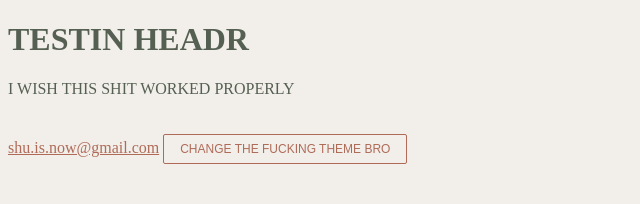
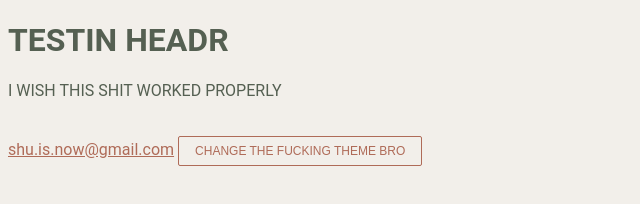
Before and after one commit to shaqsh/shaqshfunhouse, a plain HTML site: page index.html in a window 1280 px wide. Shown: the whole page, without its empty margins (0-640 px from the left). Drawn offline with Linux system fonts and the light colour scheme.

Commit message:
Update styles.css

```diff
--- a/styles.css
+++ b/styles.css
@@ -1,5 +1,5 @@
 .page {
-    font-family: Merriweather;
+    font-family: Roboto;
     color: #556052;
     background-color: #f2efea;
 }
```
